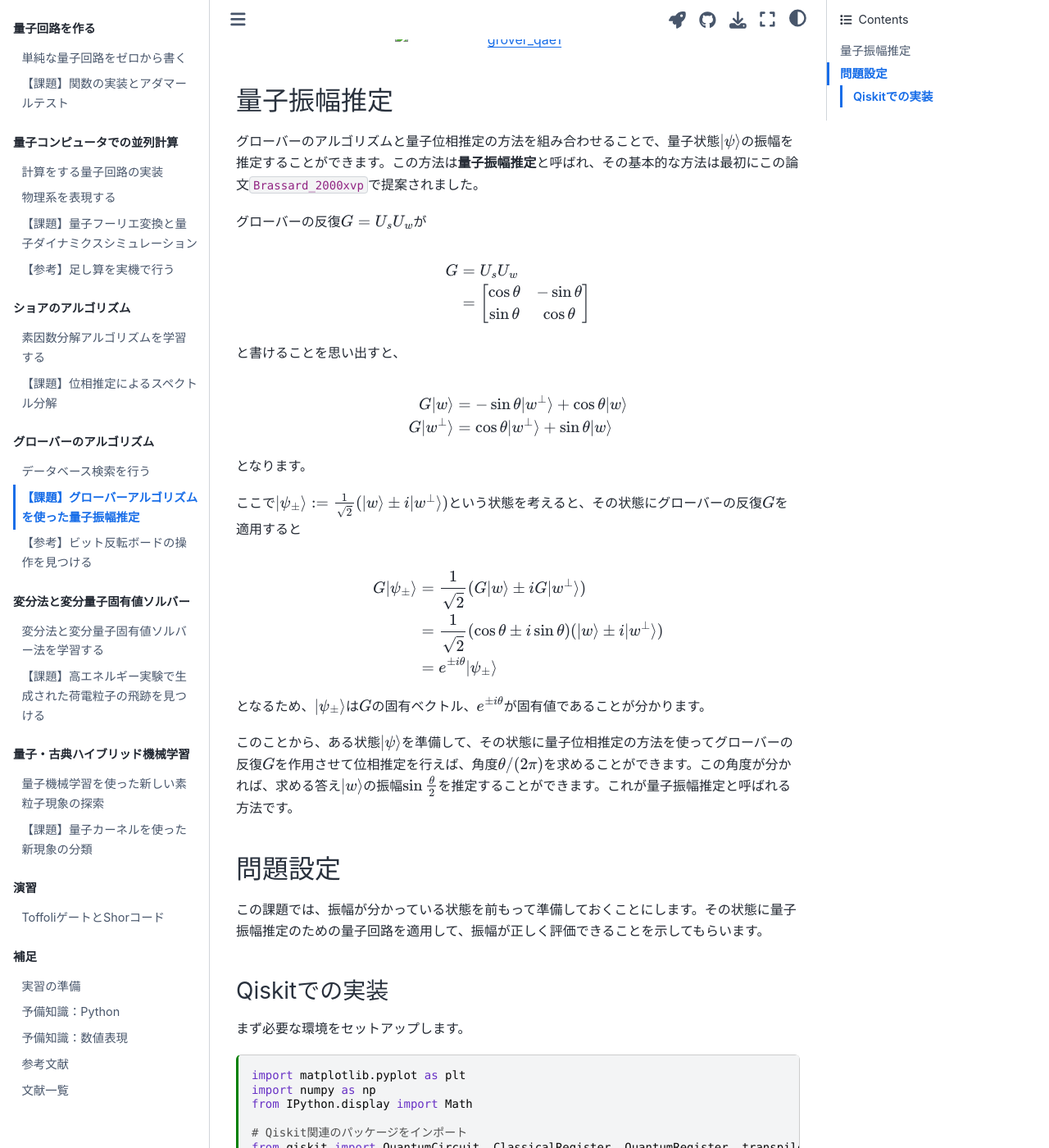
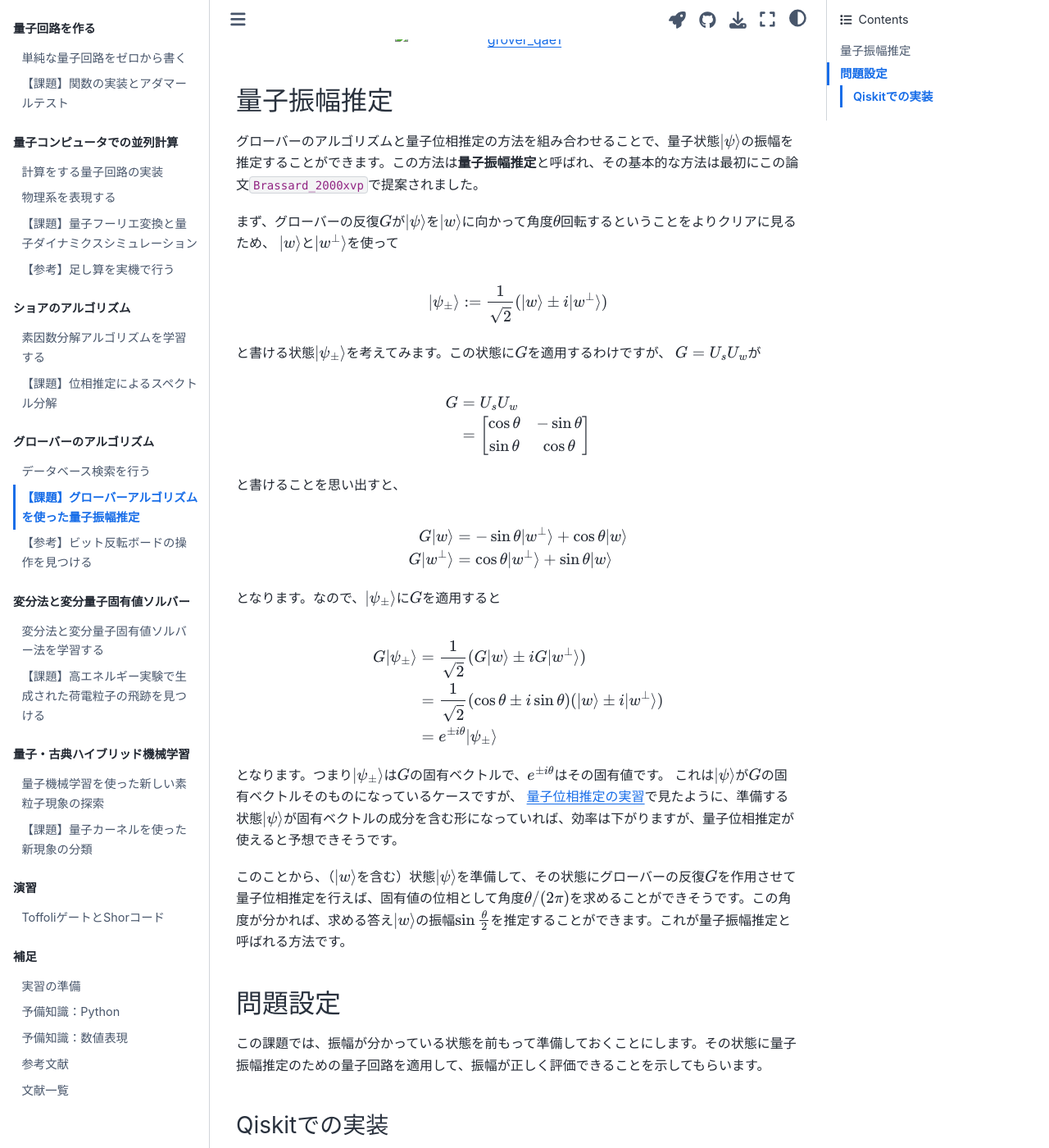
Before and after one commit to UTokyo-ICEPP/qc-workbook, a Jupyter Book: the page built from source/ja/qae_grover.md, in a window 1280 px wide and 1400 px high, scrolled down 1059 px. Shown: the whole window at 82% size. Built offline with Jupyter Book 1.0.4 settings and Sphinx 7.4.7 and the Sphinx Book theme 1.1.4, drawn with Linux system fonts in a browser that asks for light colours; cross-references to code outside the pages are shown as plain code; some of the changed text lies outside the part shown.

Commit message:
updated qae_grover

```diff
--- a/source/ja/qae_grover.md
+++ b/source/ja/qae_grover.md
@@ -73,7 +73,13 @@ $$
 
 グローバーのアルゴリズムと量子位相推定の方法を組み合わせることで、量子状態$\ket{\psi}$の振幅を推定することができます。この方法は**量子振幅推定**と呼ばれ、その基本的な方法は最初にこの論文{cite}`Brassard_2000xvp`で提案されました。
 
-グローバーの反復$G=U_sU_w$が
+まず、グローバーの反復$G$が$\ket{\psi}$を$\ket{w}$に向かって角度$\theta$回転するということをよりクリアに見るため、 $\ket{w}$と$\ket{w^{\perp}}$を使って
+
+$$
+\ket{\psi_{\pm}} := \frac{1}{\sqrt{2}}(\ket{w}\pm i\ket{w^{\perp}})
+$$
+
+と書ける状態$\ket{\psi_{\pm}}$を考えてみます。この状態に$G$を適用するわけですが、 $G=U_sU_w$が
 
 $$
 \begin{aligned}
@@ -90,9 +96,7 @@ G\ket{w^{\perp}} &= \cos\theta\ket{w^{\perp}}+\sin\theta\ket{w}
 \end{aligned}
 $$
 
-となります。
-
-ここで$\ket{\psi_{\pm}} := \frac{1}{\sqrt{2}}(\ket{w}\pm i\ket{w^{\perp}})$という状態を考えると、その状態にグローバーの反復$G$を適用すると
+となります。なので、$\ket{\psi_{\pm}}$に$G$を適用すると
 
 $$
 \begin{aligned}
@@ -102,9 +106,10 @@ G\ket{\psi_{\pm}} &= \frac{1}{\sqrt{2}}(G\ket{w}\pm iG\ket{w^{\perp}}) \\
 \end{aligned}
 $$
 
-となるため、$\ket{\psi_{\pm}}$は$G$の固有ベクトル、$e^{\pm i\theta}$が固有値であることが分かります。
+となります。つまり$\ket{\psi_{\pm}}$は$G$の固有ベクトルで、$e^{\pm i\theta}$はその固有値です。
+これは$\ket{\psi}$が$G$の固有ベクトルそのものになっているケースですが、 {ref}`量子位相推定の実習 <qpe_imp_simulator>`で見たように、準備する状態$\ket{\psi}$が固有ベクトルの成分を含む形になっていれば、効率は下がりますが、量子位相推定が使えると予想できそうです。
 
-このことから、ある状態$\ket{\psi}$を準備して、その状態に量子位相推定の方法を使ってグローバーの反復$G$を作用させて位相推定を行えば、角度$\theta/(2\pi)$を求めることができます。この角度が分かれば、求める答え$\ket{w}$の振幅$\sin\frac\theta2$を推定することができます。これが量子振幅推定と呼ばれる方法です。
+このことから、（$\ket{w}$を含む）状態$\ket{\psi}$を準備して、その状態にグローバーの反復$G$を作用させて量子位相推定を行えば、固有値の位相として角度$\theta/(2\pi)$を求めることができそうです。この角度が分かれば、求める答え$\ket{w}$の振幅$\sin\frac\theta2$を推定することができます。これが量子振幅推定と呼ばれる方法です。
 
 
 
```
Also changed, not shown: other parts of source/ja/qae_grover.md (+1 -1 lines).
